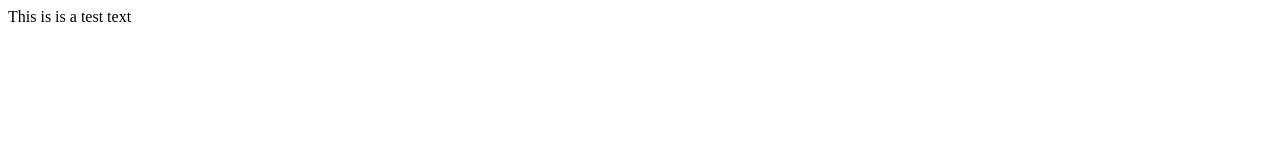
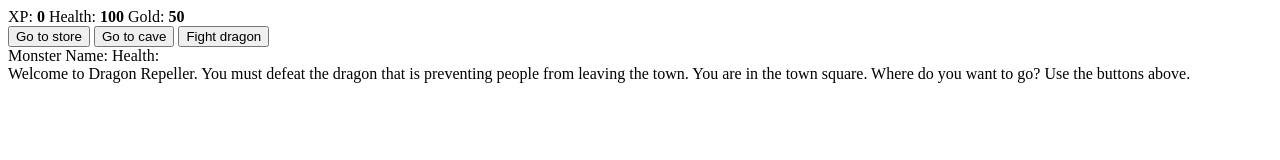
Before and after one commit to raghavmittal2/Role-Play-Game, a plain HTML site: page index.html in a window 1280 px wide. Drawn offline with Linux system fonts and the light colour scheme.

Commit message:
index updated

```diff
--- a/index.html
+++ b/index.html
@@ -1,12 +1,30 @@
 <!DOCTYPE html>
 <html lang="en">
-    <head>
-        <meta charset = "utf-8">
-        <link rel="stylesheet" href = "./styles.css">
-        <title>RPG - Dragon Repeller</title>
-        <script src="./script.js"></script>
-    </head>
-    <body>
-    <span>This is is a test text</span>
-    </body>
+  <head>
+    <meta charset="utf-8">
+    <link rel="stylesheet" href="./styles.css">
+    <title>RPG - Dragon Repeller</title>
+  </head>
+  <body>
+    <div id="game">
+      <div id="stats">
+        <span class="stat">XP: <strong><span id="xpText">0</span></strong></span>
+        <span class="stat">Health: <strong><span id="healthText">100</span></strong></span>
+        <span class="stat">Gold: <strong><span id="goldText">50</span></strong></span>
+      </div>
+      <div id="controls">
+        <button id="button1">Go to store</button>
+        <button id="button2">Go to cave</button>
+        <button id="button3">Fight dragon</button>
+      </div>
+      <div id="monsterStats">
+        <span class="stat">Monster Name: <strong><span id="monsterName"></span></strong></span>
+        <span class="stat">Health: <strong><span id="monsterHealth"></span></strong></span>
+      </div>
+      <div id="text">
+        Welcome to Dragon Repeller. You must defeat the dragon that is preventing people from leaving the town. You are in the town square. Where do you want to go? Use the buttons above.
+      </div>
+    </div>
+    <script src="./script.js"></script>
+  </body>
 </html>
```
